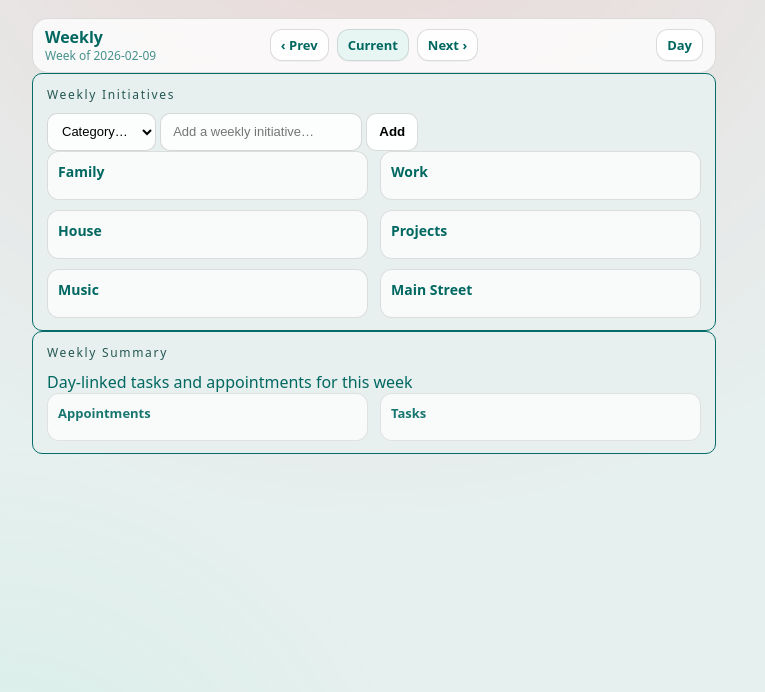
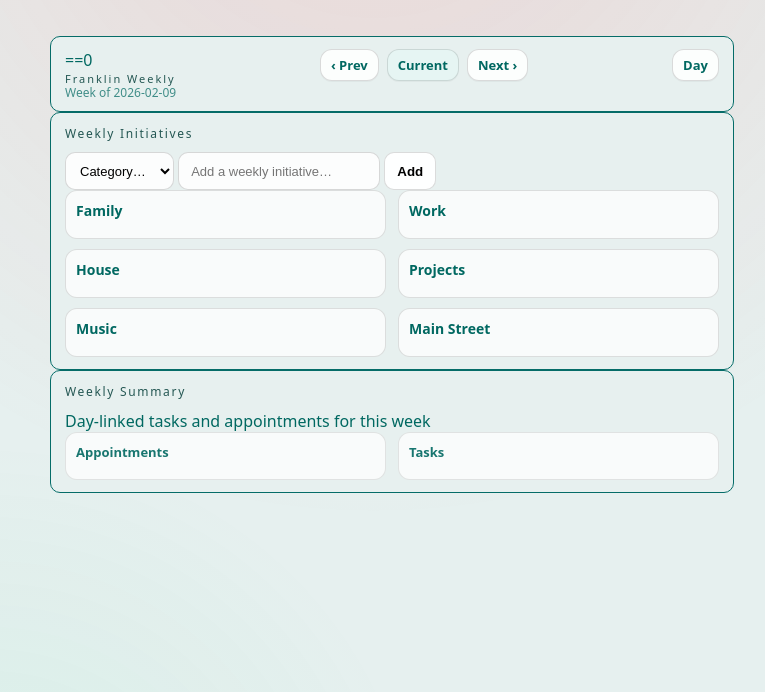
Before and after one commit to andyleer/miniFranklin, a Flask app: page /week/current in a window 1280 px wide. Shown: the top 692 px of the page, without its empty margins (266-1031 px from the left). Run offline with Flask 3, Linux system fonts and the light colour scheme; data comes from the database, SQL or seed files in the repository; data that the repository does not hold is empty.

Commit message:
Update header structure in week.html template

```diff
--- a/app/templates/week.html
+++ b/app/templates/week.html
@@ -3,12 +3,14 @@
 
 {% block content %}
 
-<div class="wrap">
+<div class="page">
 
-<header class="wk-head">
+<header class="topbar">
   <div class="wk-head-left">
-    <div class="wk-head-title">Weekly</div>
+    <div> ==0
+    <div class="brand"> Franklin Weekly </div>
     <div class="wk-head-sub">Week of {{ week_start.isoformat() }}</div>
+    </div>
   </div>
 
   <nav class="wk-head-nav" aria-label="Week navigation">
```
